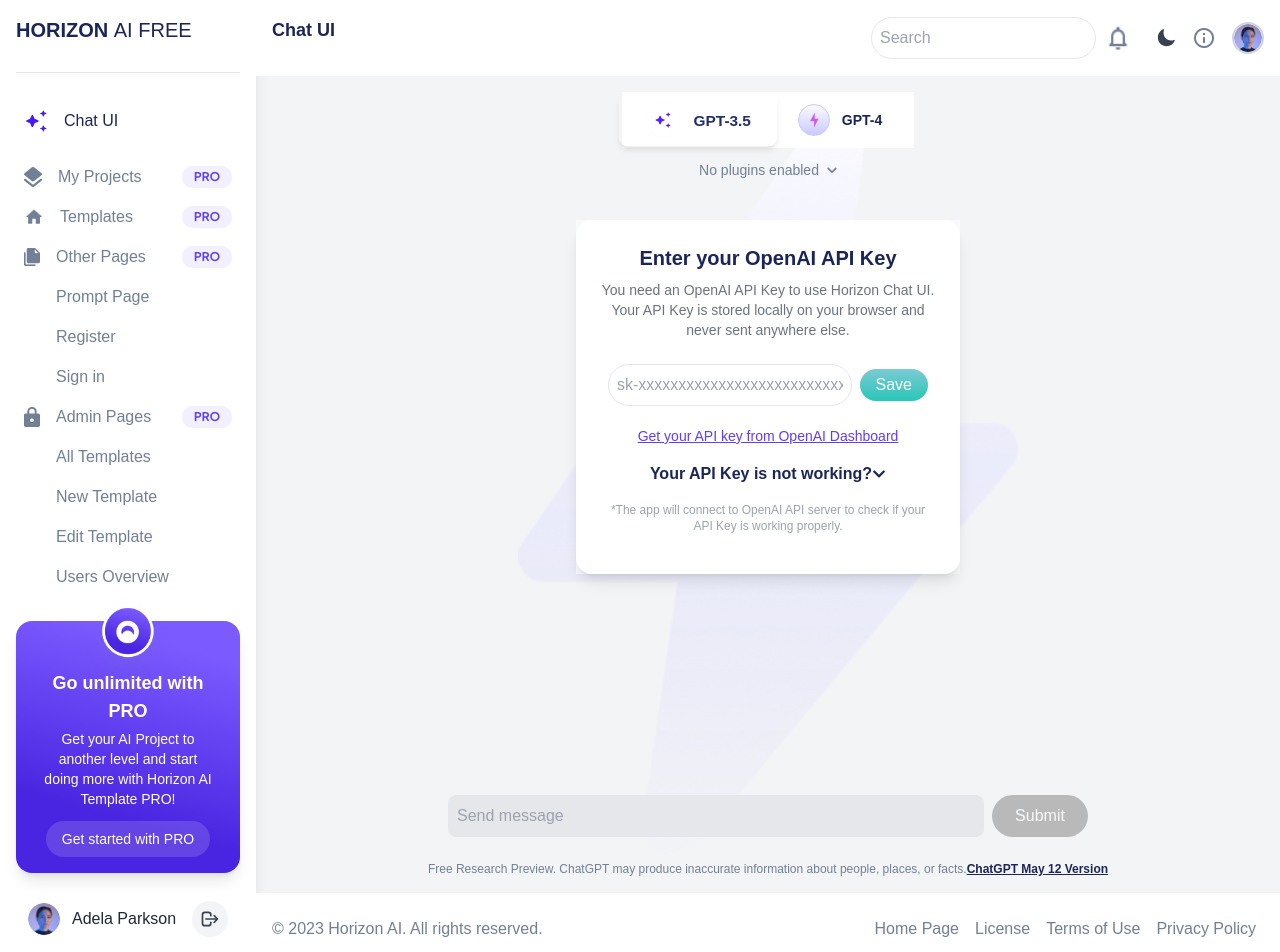
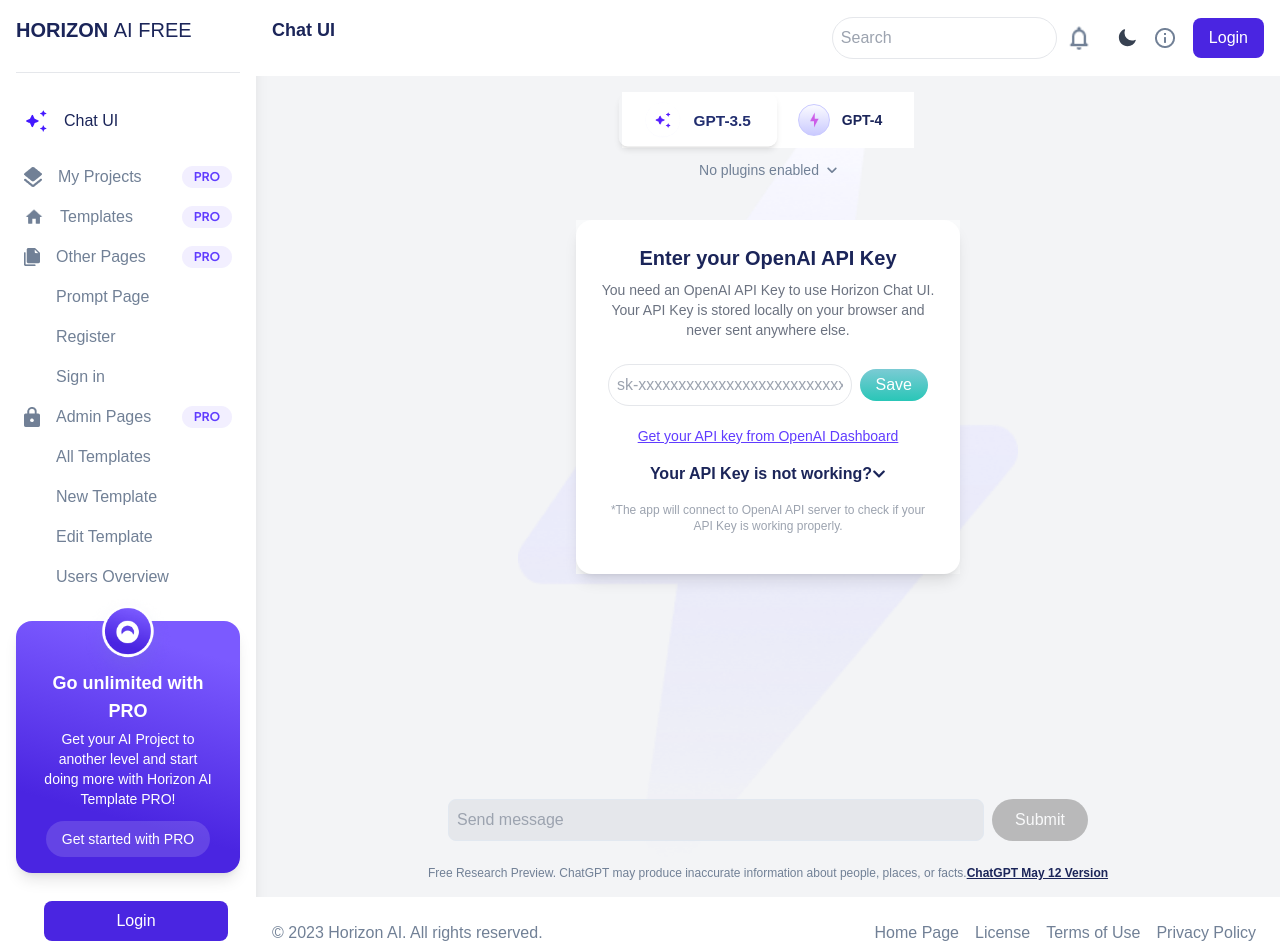
Before and after one commit to jijonjau/horizon-ai-frontend, a Next.js app in the folder horizon-ai/: page / in a window 1280 px wide. Shown: the top 952 px of the page. Built offline with nearby package versions, Linux system fonts and the light colour scheme.

Commit message:
Log in and log out logic

```diff
--- a/horizon-ai/src/app/page.tsx
+++ b/horizon-ai/src/app/page.tsx
@@ -10,12 +10,35 @@ import ChatWindow from '@/components/ChatWindow';
 export default function Chat() {
   const [selectedModel, setSelectedModel] = useState('gpt-3.5');
   const [isAPIKeyFormOpen, setIsAPIKeyFormOpen] = useState(true);
+  const [isLoggedIn, setIsLoggedIn] = useState(false);
+  const [isLoginModalOpen, setIsLoginModalOpen] = useState(false);
+  const [isOpen, setIsOpen] = useState(false);
+  const [userName, setUserName] = useState('Adela');
+  const [userEmail, setUserEmail] = useState('adelaparkson@gmail.com');
 
   return (
     <div className="flex bg-gray-100 dark:bg-gray-900 dark:text-white rounded-lg shadow-md h-fit">
-      <Sidebar />
+      <Sidebar
+        isLoggedIn={isLoggedIn}
+        setIsLoggedIn={setIsLoggedIn}
+        isLoginModalOpen={isLoginModalOpen}
+        setIsLoginModalOpen={setIsLoginModalOpen}
+        userName={userName}
+        userEmail={userEmail}
+        isOpen={isOpen}
+        setIsOpen={setIsOpen}
+      />
       <div className="flex flex-col flex-1">
-        <Header />
+        <Header
+          isLoggedIn={isLoggedIn}
+          setIsLoggedIn={setIsLoggedIn}
+          isLoginModalOpen={isLoginModalOpen}
+          setIsLoginModalOpen={setIsLoginModalOpen}
+          userName={userName}
+          userEmail={userEmail}
+          isOpen={isOpen}
+          setIsOpen={setIsOpen}
+        />
         <div
           className="flex flex-col items-center flex-1 bg-no-repeat bg-center bg-[length:500px]"
           style={{
--- a/horizon-ai/src/components/Sidebar.tsx
+++ b/horizon-ai/src/components/Sidebar.tsx
@@ -5,7 +5,25 @@ import Link from 'next/link';
 import ProPromotionCard from './ProPromotionCard';
 import UserProfile from './UserProfile';
 
-const Sidebar = () => {
+const Sidebar = ({
+  isLoggedIn,
+  setIsLoggedIn,
+  isLoginModalOpen,
+  setIsLoginModalOpen,
+  userName,
+  userEmail,
+  isOpen,
+  setIsOpen,
+}: {
+  isLoggedIn: boolean;
+  setIsLoggedIn: React.Dispatch<React.SetStateAction<boolean>>;
+  isLoginModalOpen: boolean;
+  setIsLoginModalOpen: React.Dispatch<React.SetStateAction<boolean>>;
+  userName: string;
+  userEmail: string;
+  isOpen: boolean;
+  setIsOpen: React.Dispatch<React.SetStateAction<boolean>>;
+}) => {
   const [isOtherPagesDropdownOpen, setOtherPagesDropdownOpen] = useState(true);
   const [isAdminPagesDropdownOpen, setAdminPagesDropdownOpen] = useState(true);
   const [isProUser, setIsProUser] = useState(true);
@@ -201,7 +219,14 @@ const Sidebar = () => {
 
       <ProPromotionCard />
 
-      <UserProfile />
+      <UserProfile
+        isLoggedIn={isLoggedIn}
+        setIsLoggedIn={setIsLoggedIn}
+        isLoginModalOpen={isLoginModalOpen}
+        setIsLoginModalOpen={setIsLoginModalOpen}
+        userName={userName}
+        userEmail={userEmail}
+      />
     </aside>
   );
 };
--- a/horizon-ai/src/components/UserMenu.tsx
+++ b/horizon-ai/src/components/UserMenu.tsx
@@ -1,10 +1,26 @@
-import { useEffect, useRef, useState } from 'react';
+'use client';
 
-const UserMenu = () => {
-  const [isOpen, setIsOpen] = useState(false);
-  const [isLoginModalOpen, setIsLoginModalOpen] = useState(false);
-  const [isLoggedIn, setIsLoggedIn] = useState(true);
-  const [userName, setUserName] = useState('Adela');
+import { useEffect, useRef } from 'react';
+
+const UserMenu: React.FC<{
+  isLoggedIn: boolean;
+  setIsLoggedIn: (isLoggedIn: boolean) => void;
+  userName: string;
+  userEmail: string;
+  isLoginModalOpen: boolean;
+  setIsLoginModalOpen: (isLoggedIn: boolean) => void;
+  isOpen: boolean;
+  setIsOpen: (isLoggedIn: boolean) => void;
+}> = ({
+  isLoggedIn,
+  setIsLoggedIn,
+  userName,
+  userEmail,
+  isLoginModalOpen,
+  setIsLoginModalOpen,
+  isOpen,
+  setIsOpen,
+}) => {
   const modalRef = useRef(null);
 
   useEffect(() => {
@@ -28,13 +44,13 @@ const UserMenu = () => {
         <img
           src="/Icons/user-avatar.png"
           alt="User Avatar"
-          className="w-8 h-8 ml-4 cursor-pointer rounded-full border-2 border-gray-300 dark:border-gray-600 hover:border-[#4A25E1] transition"
-          onClick={() => setIsOpen(!isOpen)}
+          className="w-8 h-8 ml-4 cursor-pointer rounded-full"
+          onClick={() => setIsOpen(true)}
         />
       ) : (
         <button
           onClick={() => setIsLoginModalOpen(true)}
-          className="ml-4 px-4 py-2 bg-[#4A25E1] text-white rounded-lg hover:bg-[#6B4FFF] transition dark:bg-[#6B4FFF] dark:hover:bg-[#4A25E1]"
+          className="ml-4 px-4 py-2 bg-[#4A25E1] text-white rounded-lg"
         >
           Login
         </button>
@@ -68,6 +84,7 @@ const UserMenu = () => {
               onClick={() => {
                 setIsLoggedIn(false);
                 setIsOpen(false);
+                window.location.reload();
               }}
               className="block w-full text-left p-2 text-red-600 dark:text-red-400 font-medium hover:bg-red-100 dark:hover:bg-red-700 rounded-lg transition"
             >
@@ -81,11 +98,26 @@ const UserMenu = () => {
         <div className="fixed inset-0 flex items-center justify-center bg-black bg-opacity-50 z-50">
           <div
             ref={modalRef}
-            className="bg-white dark:bg-[#1a1c23] p-6 rounded-lg shadow-lg border border-gray-300 dark:border-gray-700 w-80"
+            className="bg-white dark:bg-[#1a1c23] p-6 rounded-lg shadow-lg border border-gray-300 dark:border-gray-700 w-[450px]"
           >
             <h2 className="text-xl font-semibold text-[#1b2559] dark:text-gray-200 mb-4 text-center">
-              Login Options
+              Sign in to horizonAI.com with Google
             </h2>
+            <div className="flex items-center mb-4">
+              <img
+                src="/Icons/user-avatar.png"
+                alt="Profile"
+                className="w-10 h-10 rounded-full mr-3"
+              />
+              <div>
+                <p className="text-lg text-[#1b2559] dark:text-gray-200 font-medium">
+                  {userName}
+                </p>
+                <p className="text-sm text-gray-600 dark:text-gray-400">
+                  {userEmail}
+                </p>
+              </div>
+            </div>
             <button
               onClick={() => {
                 setIsLoggedIn(true);
@@ -93,17 +125,26 @@ const UserMenu = () => {
               }}
               className="w-full p-3 bg-blue-600 text-white font-medium rounded-lg hover:bg-blue-700 dark:bg-blue-500 dark:hover:bg-blue-600 transition"
             >
-              Login with Google
+              Continue as {userName}
             </button>
-            <button
-              onClick={() => {
-                setIsLoggedIn(true);
-                setIsLoginModalOpen(false);
-              }}
-              className="w-full mt-2 p-3 bg-gray-200 dark:bg-gray-700 text-gray-800 dark:text-gray-200 font-medium rounded-lg hover:bg-gray-300 dark:hover:bg-gray-600 transition"
-            >
-              Continue as {userName} via Google
-            </button>
+            <p className="text-xs text-gray-600 dark:text-gray-400 mt-4 text-center">
+              To continue, google.com will share your name, email address, and
+              profile picture with this site. See this site's{' '}
+              <a
+                href="https://horizon-ui.notion.site/Privacy-Policy-8addde50aa8e408ca5c5f5811c38f971"
+                className="text-blue-500 hover:underline"
+              >
+                privacy policy
+              </a>{' '}
+              and{' '}
+              <a
+                href="https://horizon-ui.notion.site/Terms-Conditions-6e79229d25ed48f48a481962bc6de3ee"
+                className="text-blue-500 hover:underline"
+              >
+                terms of service
+              </a>
+              .
+            </p>
           </div>
         </div>
       )}
--- a/horizon-ai/src/components/UserProfile.tsx
+++ b/horizon-ai/src/components/UserProfile.tsx
@@ -1,11 +1,29 @@
-import React from 'react';
+'use client';
+
+import React, { useRef } from 'react';
 import Image from 'next/image';
 import { HiOutlineLogout } from 'react-icons/hi';
 
-const UserProfile = () => {
+const UserProfile: React.FC<{
+  isLoggedIn: boolean;
+  setIsLoggedIn: React.Dispatch<React.SetStateAction<boolean>>;
+  userName: string;
+  userEmail: string;
+  isLoginModalOpen: boolean;
+  setIsLoginModalOpen: (isLoggedIn: boolean) => void;
+}> = ({
+  isLoggedIn,
+  setIsLoggedIn,
+  userName,
+  userEmail,
+  isLoginModalOpen,
+  setIsLoginModalOpen,
+}) => {
+  const modalRef = useRef(null);
   return (
     <div className="flex items-center justify-between p-3 mt-4 bg-white rounded-xl dark:bg-gray-800 dark:text-gray-200">
-      <div className="flex items-center">
+      {isLoggedIn ? (
+        <div className="flex items-center justify-between">
           <Image
             src="/Icons/user-avatar.png"
             alt="User Avatar"
@@ -14,12 +32,78 @@ const UserProfile = () => {
             className="rounded-full"
           />
           <span className="ml-3 font-medium text-gray-800 dark:text-gray-200">
-          Adela Parkson
+            {`${userName} Parkison`}
           </span>
+          <button
+            onClick={() => setIsLoggedIn(false)}
+            className="p-2 rounded-full bg-gray-100 hover:bg-gray-300 transition dark:bg-gray-700 dark:hover:bg-gray-600 ml-3"
+          >
+            <HiOutlineLogout className="w-5 h-5 text-gray-700 dark:text-gray-300" />
+          </button>
         </div>
-      <button className="p-2 rounded-full bg-gray-100 hover:bg-gray-300 transition dark:bg-gray-700 dark:hover:bg-gray-600">
-        <HiOutlineLogout className="w-5 h-5 text-gray-700 dark:text-gray-300 p-2s" />
+      ) : (
+        <button
+          onClick={() => setIsLoginModalOpen(true)}
+          className="ml-4 px-4 py-2 bg-[#4A25E1] text-white rounded-lg w-48"
+        >
+          Login
         </button>
+      )}
+
+      {isLoginModalOpen && (
+        <div className="fixed inset-0 flex items-center justify-center bg-black bg-opacity-50 z-50">
+          <div
+            ref={modalRef}
+            className="bg-white dark:bg-[#1a1c23] p-6 rounded-lg shadow-lg border border-gray-300 dark:border-gray-700 w-[450px]"
+          >
+            <h2 className="text-xl font-semibold text-[#1b2559] dark:text-gray-200 mb-4 text-center">
+              Sign in to horizonAI.com with Google
+            </h2>
+            <div className="flex items-center mb-4">
+              <img
+                src="/Icons/user-avatar.png"
+                alt="Profile"
+                className="w-10 h-10 rounded-full mr-3"
+              />
+              <div>
+                <p className="text-lg text-[#1b2559] dark:text-gray-200 font-medium">
+                  {userName}
+                </p>
+                <p className="text-sm text-gray-600 dark:text-gray-400">
+                  {userEmail}
+                </p>
+              </div>
+            </div>
+            <button
+              onClick={() => {
+                setIsLoggedIn(true);
+                setIsLoginModalOpen(false);
+              }}
+              className="w-full p-3 bg-blue-600 text-white font-medium rounded-lg hover:bg-blue-700 dark:bg-blue-500 dark:hover:bg-blue-600 transition"
+            >
+              Continue as {userName}
+            </button>
+            <p className="text-xs text-gray-600 dark:text-gray-400 mt-4 text-center">
+              To continue, google.com will share your name, email address, and
+              profile picture with this site. See this site's{' '}
+              <a
+                href="https://horizon-ui.notion.site/Privacy-Policy-8addde50aa8e408ca5c5f5811c38f971"
+                className="text-blue-500 hover:underline"
+              >
+                privacy policy
+              </a>{' '}
+              and{' '}
+              <a
+                href="https://horizon-ui.notion.site/Terms-Conditions-6e79229d25ed48f48a481962bc6de3ee"
+                className="text-blue-500 hover:underline"
+              >
+                terms of service
+              </a>
+              .
+            </p>
+          </div>
+        </div>
+      )}
     </div>
   );
 };
--- a/horizon-ai/src/layout/Header.tsx
+++ b/horizon-ai/src/layout/Header.tsx
@@ -4,7 +4,25 @@ import ScreenModeToggle from '@/components/ScreenToggleMode';
 import Notifications from '@/components/Notifications';
 import UserMenu from '@/components/UserMenu';
 
-const Header = () => {
+const Header: React.FC<{
+  isLoggedIn: boolean;
+  setIsLoggedIn: React.Dispatch<React.SetStateAction<boolean>>;
+  userName: string;
+  userEmail: string;
+  isLoginModalOpen: boolean;
+  setIsLoginModalOpen: React.Dispatch<React.SetStateAction<boolean>>;
+  isOpen: boolean;
+  setIsOpen: React.Dispatch<React.SetStateAction<boolean>>;
+}> = ({
+  isLoggedIn,
+  setIsLoggedIn,
+  userName,
+  userEmail,
+  isLoginModalOpen,
+  setIsLoginModalOpen,
+  isOpen,
+  setIsOpen,
+}) => {
   return (
     <header className="w-full p-4 flex justify-between bg-white shadow-sm dark:bg-gray-900 dark:shadow-lg dark:text-white">
       <h1 className="text-lg font-semibold text-[#1b2559] dark:text-white">
@@ -19,7 +37,16 @@ const Header = () => {
         <Notifications notifications={[]} />
         <ScreenModeToggle />
         <InformationMenu />
-        <UserMenu />
+        <UserMenu
+          isLoggedIn={isLoggedIn}
+          setIsLoggedIn={setIsLoggedIn}
+          isLoginModalOpen={isLoginModalOpen}
+          setIsLoginModalOpen={setIsLoginModalOpen}
+          userName={userName}
+          userEmail={userEmail}
+          isOpen={isOpen}
+          setIsOpen={setIsOpen}
+        />
       </div>
     </header>
   );
```
Lines whose indentation alone changed are shown as unchanged.
